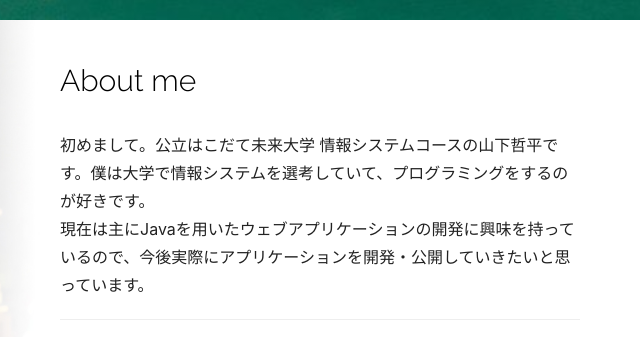
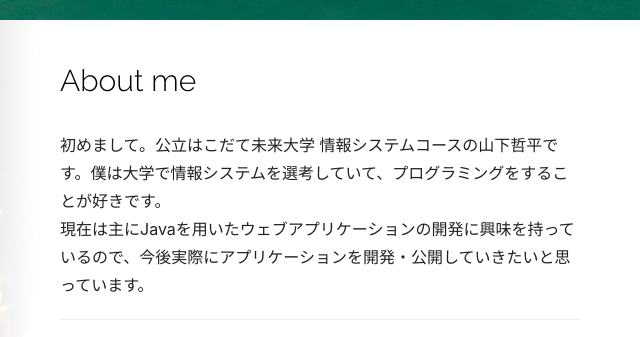
Before and after one commit to teppefun/TeppeiPortfolio, a plain HTML site: page index.html in a window 1280 px wide. Shown: the part 780-1117 px from the top of the page, 595-1235 px from the left. Drawn offline with Linux system fonts and the light colour scheme.

Commit message:
index text

```diff
--- a/index.html
+++ b/index.html
@@ -68,7 +68,7 @@
           <div class="col-md-6 col-md-offset-6 col-sm-6 col-sm-offset-6">
             <h3 class="raleway">About me</h3>
             <div class="h2space"></div>
-            <h4>初めまして。公立はこだて未来大学 情報システムコースの山下哲平です。僕は大学で情報システムを選考していて、プログラミングをするのが好きです。
+            <h4>初めまして。公立はこだて未来大学 情報システムコースの山下哲平です。僕は大学で情報システムを選考していて、プログラミングをすることが好きです。
               <br>現在は主にJavaを用いたウェブアプリケーションの開発に興味を持っているので、今後実際にアプリケーションを開発・公開していきたいと思っています。</h4>
               <hr>
               <h4>生まれ：北海道札幌市<br>趣味：ビリヤード・ダーツ・ピアノ・食べること<br>好きなスポーツ：野球・水泳<br>得技：卵焼き</h4>
```
